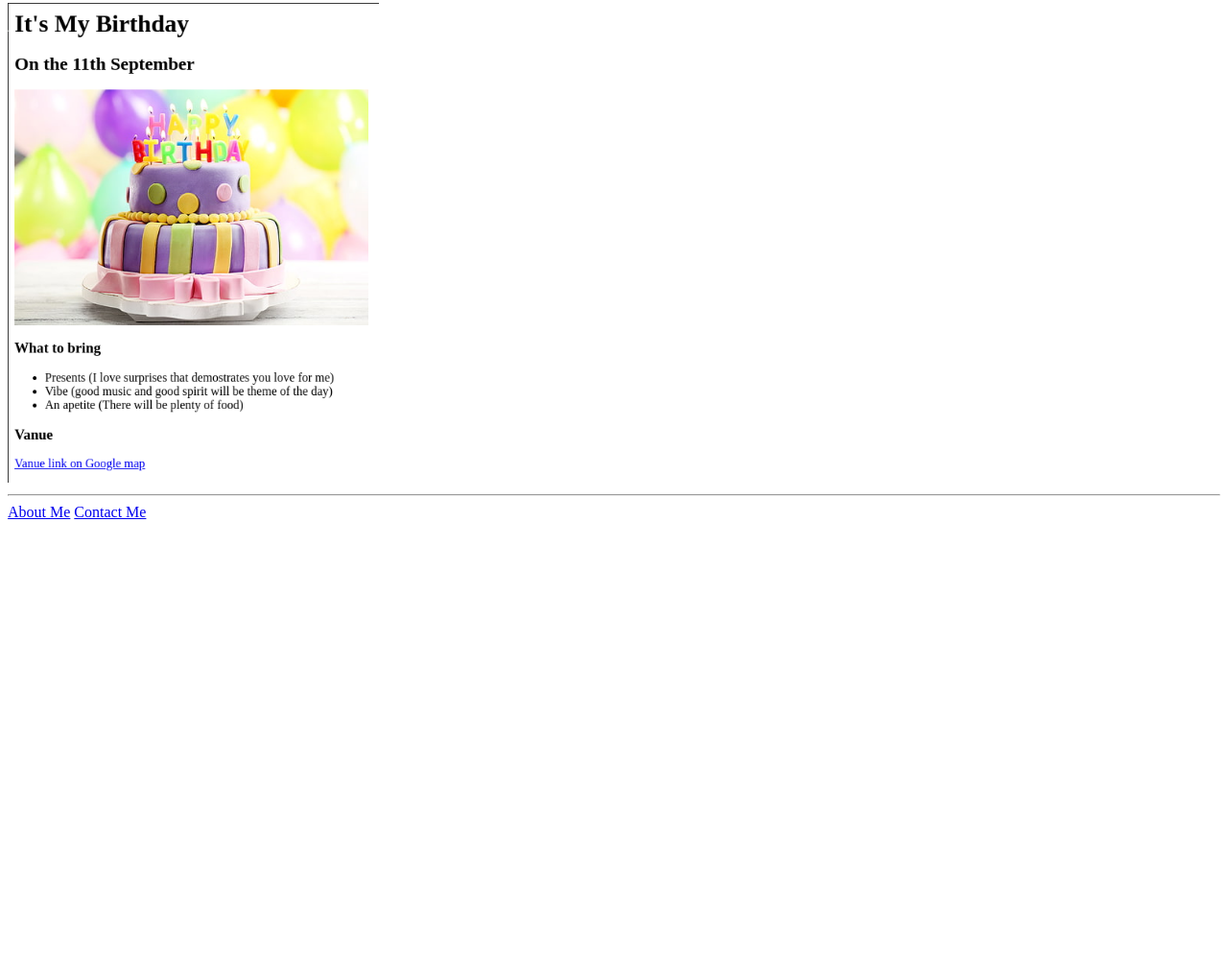
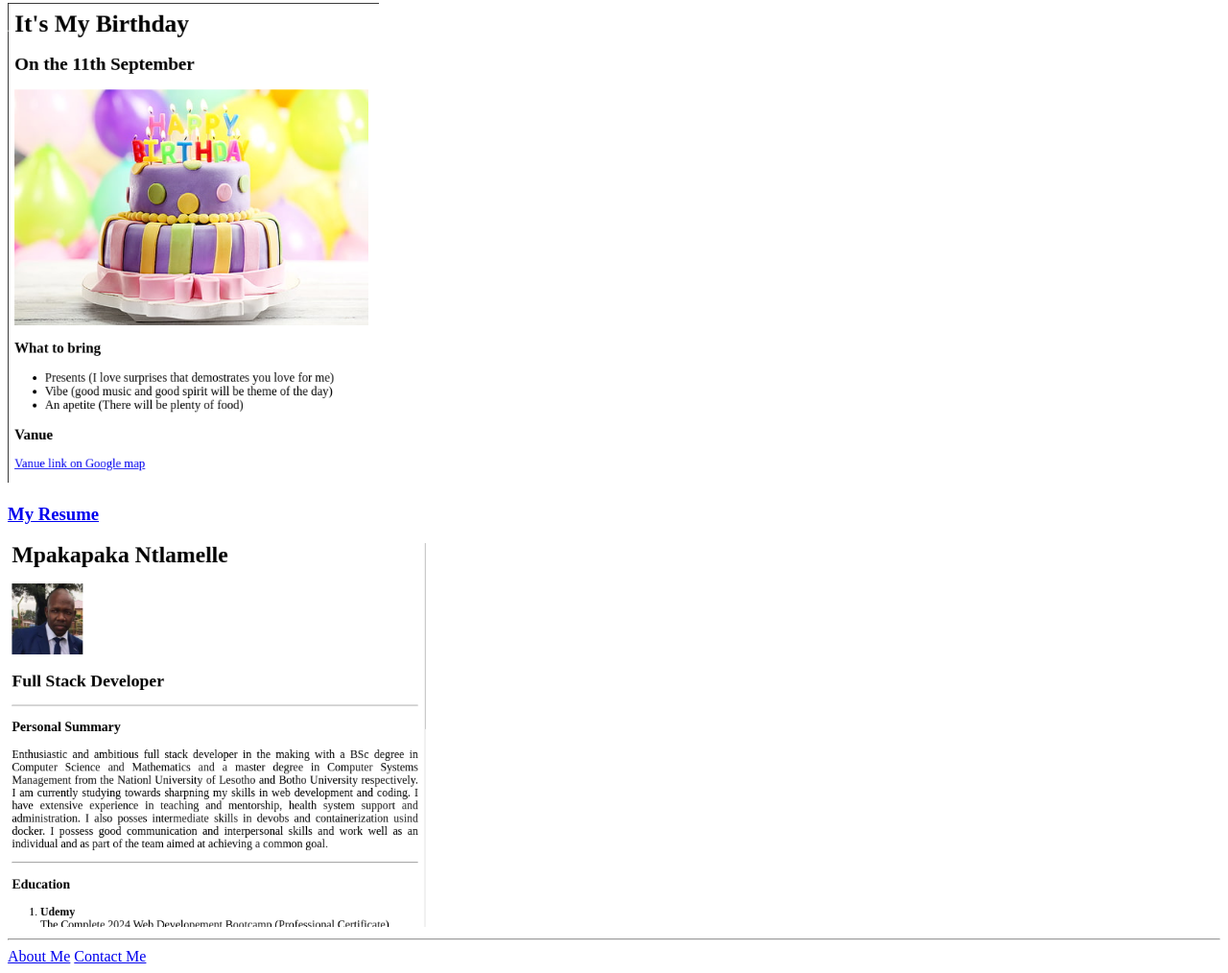
Before and after one commit to mzntlamelle/html-portfolio, a plain HTML site: page index.html in a window 1280 px wide. Shown: the part 549-1563 px from the top of the page at 96% size. Before the commit the page ends 1100 px from the top, so only its background shows below. Drawn offline with Linux system fonts and the light colour scheme.

Commit message:
Update index.html

```diff
--- a/index.html
+++ b/index.html
@@ -29,6 +29,9 @@ https://developer.mozilla.org/en-US/docs/Web/HTML/Element/img#attr-height -->
         <img src="./assets/images/movie-ranking.png" height="300" alt="Best movies according to the aurthor"/>
         <h3><a href="./public/birthday-invite.html">Birthday Invite Project</a></h3>
         <img src="./assets/images/birthday-invite.png" height="500" alt="overview of my birthday invitation"/>
+        <h3><a href="https://mzntlamelle.github.io/my_resume/">My Resume</a></h3>
+        <img src="./assets/images/My_resume.png" height="400" alt="An overview of my resume"/>
+
         <hr>
         <a href="./public/about.html">About Me</a>
         <a href="./public/contact.html">Contact Me</a>
```
